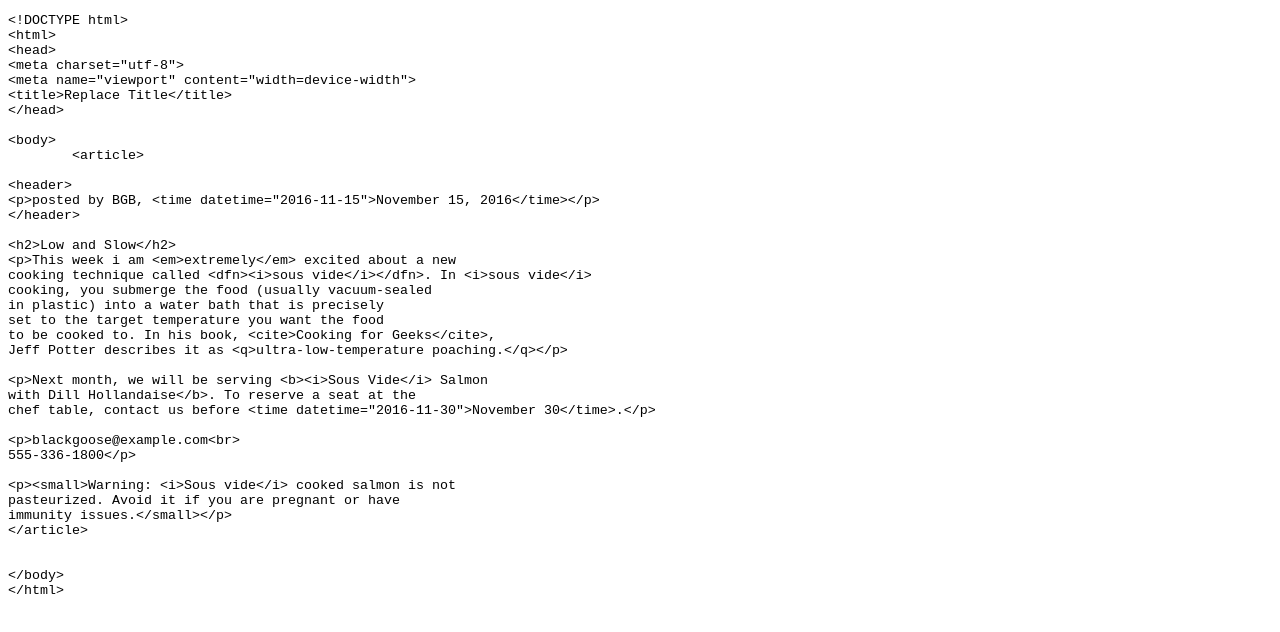
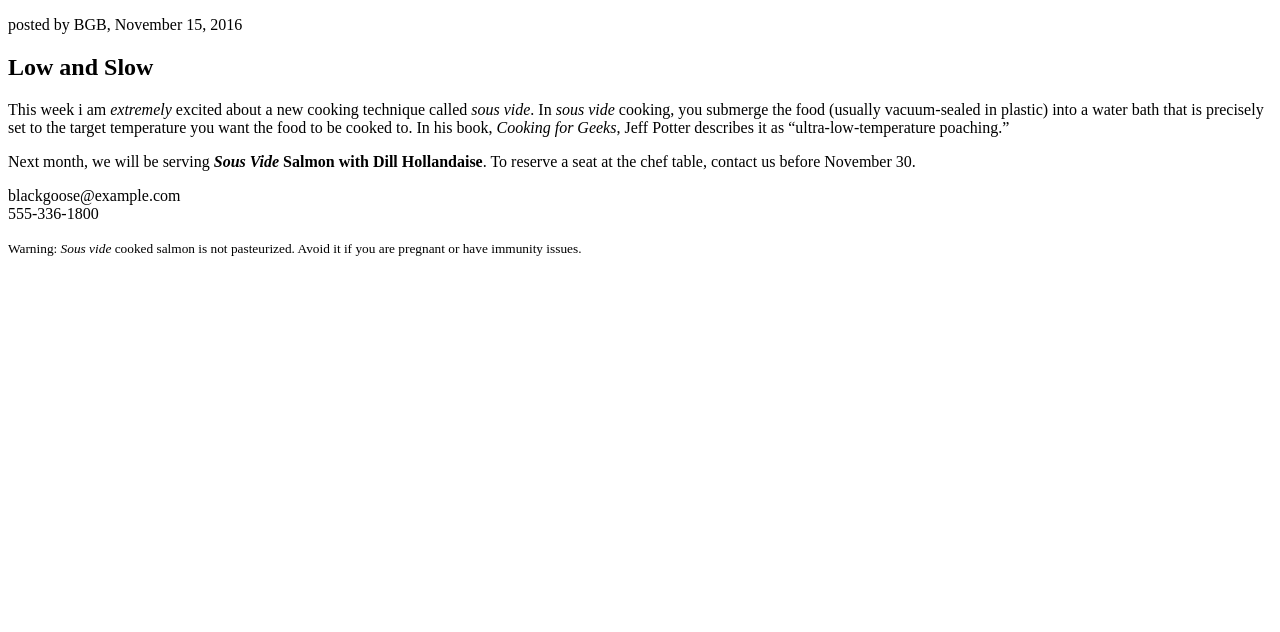
Before and after one commit to marissabates/fid, a plain HTML site: page bistro/inline.html in a window 1280 px wide. Drawn offline with Linux system fonts and the light colour scheme.

Commit message:
Update inline.html

```diff
--- a/bistro/inline.html
+++ b/bistro/inline.html
@@ -1,55 +1,39 @@
 <!DOCTYPE html>
 <html>
 <head>
-	<meta http-equiv="content-type" content="text/html; charset=utf-8"/>
-	<title></title>
-	<meta name="generator" content="LibreOffice 7.3.5.2 (Linux)"/>
-	<meta name="created" content="00:00:00"/>
-	<meta name="changed" content="00:00:00"/>
-	<style type="text/css">
-		@page { size: 8.27in 11.69in; margin: 0.79in }
-		p { line-height: 115%; margin-bottom: 0.1in; background: transparent }
-		pre { font-family: "Liberation Mono", monospace; font-size: 10pt; background: transparent }
-	</style>
+<meta charset="utf-8">
+<meta name="viewport" content="width=device-width">
+<title>Replace Title</title>
 </head>
-<body lang="en-US" link="#000080" vlink="#800000" dir="ltr"><pre>&lt;!DOCTYPE html&gt;
-&lt;html&gt;
-&lt;head&gt;
-&lt;meta charset=&quot;utf-8&quot;&gt;
-&lt;meta name=&quot;viewport&quot; content=&quot;width=device-width&quot;&gt;
-&lt;title&gt;Replace Title&lt;/title&gt;
-&lt;/head&gt;
 
-&lt;body&gt;
-	&lt;article&gt;
+<body>
+	<article>
 
-&lt;header&gt;
-&lt;p&gt;posted by BGB, &lt;time datetime=&quot;2016-11-15&quot;&gt;November 15, 2016&lt;/time&gt;&lt;/p&gt;
-&lt;/header&gt;
+<header>
+<p>posted by BGB, <time datetime="2016-11-15">November 15, 2016</time></p>
+</header>
 
-&lt;h2&gt;Low and Slow&lt;/h2&gt;
-&lt;p&gt;This week i am &lt;em&gt;extremely&lt;/em&gt; excited about a new
-cooking technique called &lt;dfn&gt;&lt;i&gt;sous vide&lt;/i&gt;&lt;/dfn&gt;. In &lt;i&gt;sous vide&lt;/i&gt;
+<h2>Low and Slow</h2>
+<p>This week i am <em>extremely</em> excited about a new
+cooking technique called <dfn><i>sous vide</i></dfn>. In <i>sous vide</i>
 cooking, you submerge the food (usually vacuum-sealed
 in plastic) into a water bath that is precisely
 set to the target temperature you want the food
-to be cooked to. In his book, &lt;cite&gt;Cooking for Geeks&lt;/cite&gt;,
-Jeff Potter describes it as &lt;q&gt;ultra-low-temperature poaching.&lt;/q&gt;&lt;/p&gt;
+to be cooked to. In his book, <cite>Cooking for Geeks</cite>,
+Jeff Potter describes it as <q>ultra-low-temperature poaching.</q></p>
 
-&lt;p&gt;Next month, we will be serving &lt;b&gt;&lt;i&gt;Sous Vide&lt;/i&gt; Salmon
-with Dill Hollandaise&lt;/b&gt;. To reserve a seat at the
-chef table, contact us before &lt;time datetime=&quot;2016-11-30&quot;&gt;November 30&lt;/time&gt;.&lt;/p&gt;
+<p>Next month, we will be serving <b><i>Sous Vide</i> Salmon
+with Dill Hollandaise</b>. To reserve a seat at the
+chef table, contact us before <time datetime="2016-11-30">November 30</time>.</p>
 
-&lt;p&gt;blackgoose@example.com&lt;br&gt;
-555-336-1800&lt;/p&gt;
+<p>blackgoose@example.com<br>
+555-336-1800</p>
 
-&lt;p&gt;&lt;small&gt;Warning: &lt;i&gt;Sous vide&lt;/i&gt; cooked salmon is not
+<p><small>Warning: <i>Sous vide</i> cooked salmon is not
 pasteurized. Avoid it if you are pregnant or have
-immunity issues.&lt;/small&gt;&lt;/p&gt;
-&lt;/article&gt;
+immunity issues.</small></p>
+</article>
 
 
-&lt;/body&gt;
-&lt;/html&gt;</pre>
 </body>
 </html>
```
